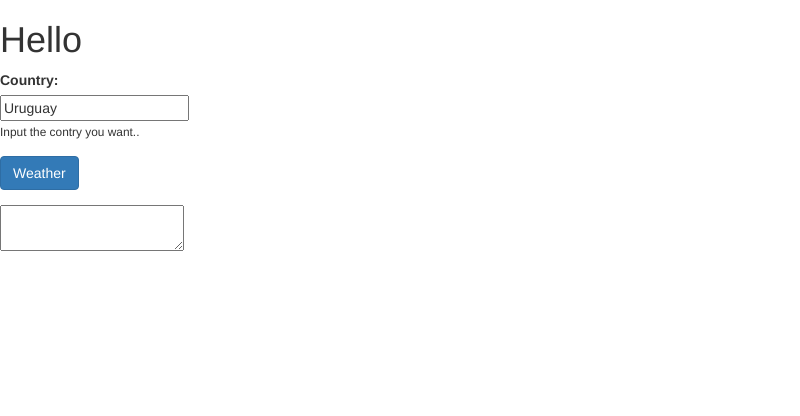
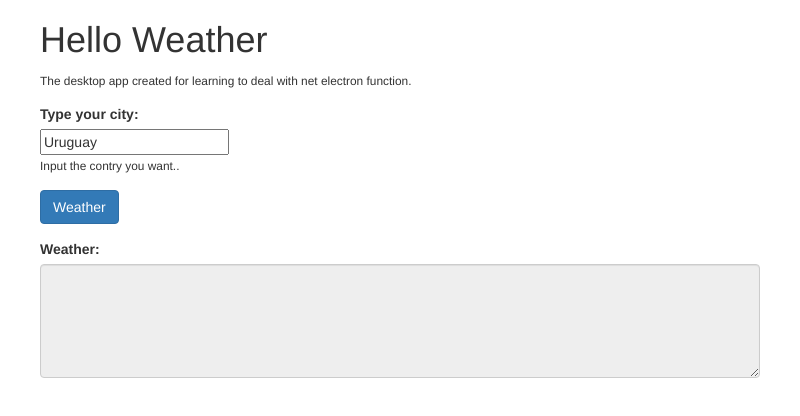
Before and after one commit to facundop3/openweathermap1, an Electron app: page scripts/index.html in a window 800 px wide. Drawn offline with nearby package versions, Linux system fonts and the light colour scheme.

Commit message:
Playing with the response data
We display more data and add some bootstrap styling :D

```diff
--- a/scripts/index.html
+++ b/scripts/index.html
@@ -1,5 +1,5 @@
 <!DOCTYPE html>
-<html>
+<html lang="en">
   <head>
     <link rel="stylesheet" href="../node_modules/bootstrap/dist/css/bootstrap.min.css">
     <meta charset="utf-8">
@@ -7,16 +7,23 @@
     <script type="text/javascript" src="../node_modules/jquery/dist/jquery.min.js"></script>
   </head>
   <body>
-    <h1>Hello</h1>
-    <div class="form-group">
-      <label for="Country">Country: </label><br>
+    <div class="container">
+      <h1>Hello Weather</h1>
+      <small>The desktop app created for learning to deal with net electron function.</small>
+
+    <div class="form-group" style="margin-top:1em;">
+      <label for="Country">Type your city: </label><br>
       <input type="text" id="Country" placeholder="Country" value="Uruguay"/><br>
       <small>Input the contry you want..</small><br>
     </div>
     <div class="form-group">
       <button class="btn btn-primary" id="Weather">Weather</button><br>
     </div>
-    <script type="text/javascript" src="renderer.js"></script>
-    <textarea id="Response" readonly></textarea>
+      <div class="form-group">
+        <label for="Response">Weather:</label>
+        <textarea id="Response" class="form-control col-xs-6" rows="5" readonly></textarea>
+    </div>
+</div>
+<script type="text/javascript" src="renderer.js"></script>
   </body>
 </html>
--- a/scripts/renderer.js
+++ b/scripts/renderer.js
@@ -22,7 +22,11 @@ $('#Weather').on('click', ()=>{
     console.log(`HEADERS: ${JSON.stringify(response.headders)}`);
     response.on('data', (chunk)=>{
       console.log(`BODY:`);
-      console.log(JSON.parse(chunk));
+      var bodyRes = JSON.parse(chunk);
+      console.log(bodyRes.main.temp -273.15);
+      console.log( bodyRes.main.humidity);
+      $('#Response').text(`Temperature in ${Country}: ` + ((bodyRes.main.temp -273.15).toFixed(2))+ ` Cº \n Humidity:  ${bodyRes.main.humidity} % \n Wind Speed: ${bodyRes.wind.speed} m/s`);
+
     });
     response.on('end', ()=>{
       console.log('No more data on response');
```
Also changed, not shown: styles/styles.css (added).
